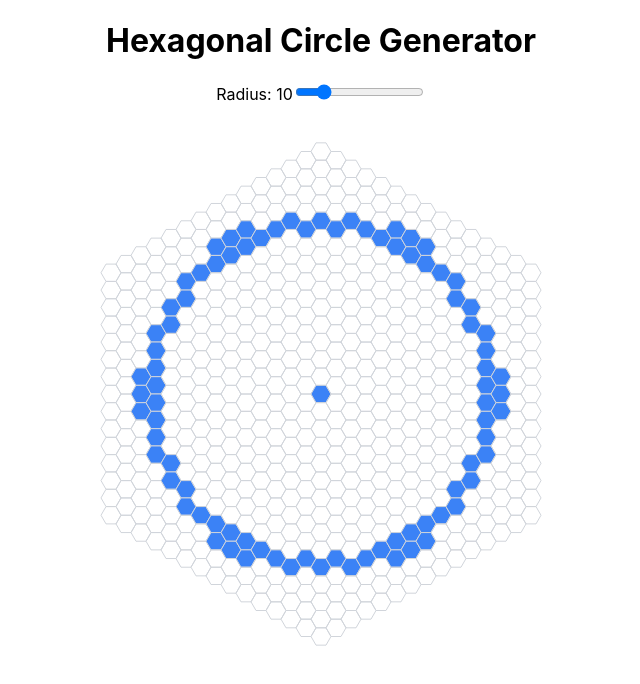
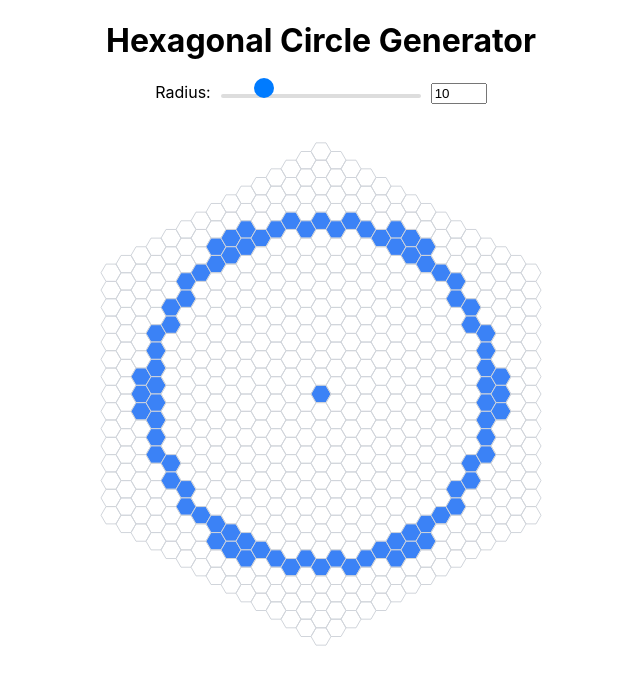
Before and after one commit to SirReal314/PlanetSmith-circle, a React (Create React App) app: page / in a window 1280 px wide. Shown: the top 684 px of the page, without its empty margins (319-959 px from the left). Built offline with nearby package versions, Linux system fonts and the light colour scheme.

Commit message:
Memoized to avoid lag (ty Wesley Coomans)

```diff
--- a/package.json
+++ b/package.json
@@ -39,5 +39,8 @@
       "last 1 firefox version",
       "last 1 safari version"
     ]
+  },
+  "devDependencies": {
+    "@types/lodash": "^4.17.10"
   }
 }
--- a/src/components/hexagonal-circle-generator.tsx
+++ b/src/components/hexagonal-circle-generator.tsx
@@ -1,35 +1,47 @@
 "use client";
 
-import { useState, useEffect } from 'react';
+import { useState, useMemo, useEffect } from 'react';
 import { Slider } from "./ui/slider";
 import { Label } from "./ui/label";
 
 export default function HexagonalCircleGenerator() {
-  const [radius, setRadius] = useState(10)
-  const [gridSize, setGridSize] = useState(21)
-  const maxRadius = 50
+  const [radius, setRadius] = useState(10);
+  const [displayedRadius, setDisplayedRadius] = useState(10);
+  const maxRadius = 50;
 
-  const hexSize = 10 // Size of hexagon (distance from center to corner)
-  const hexHeight = hexSize * 2
-  const hexWidth = Math.sqrt(3) * hexSize
+  const hexSize = 10; // Size of hexagon (distance from center to corner)
 
-  useEffect(() => {
+  // Memoized gridSize calculation
+  const gridSize = useMemo(() => {
     // Calculate grid size based on inradius
     // The inradius of a hexagon is (sqrt(3)/2) * circumradius
     // Add 4 to ensure there's always a border of hexagons around the circle
-    const circumradius = (2 / Math.sqrt(3)) * radius
-    setGridSize(Math.ceil(2 * circumradius) + 4)
-  }, [radius])
+    const circumradius = (2 / Math.sqrt(3)) * displayedRadius;
+    return Math.ceil(2 * circumradius) + 4;
+  }, [displayedRadius]);
 
-  const Hexagon = ({ x, y, isOnCircumference, isCenter }: { x: number; y: number; isOnCircumference: boolean; isCenter: boolean }) => {
+  // Hexagon component
+  const Hexagon = ({
+    x,
+    y,
+    isOnCircumference,
+    isCenter,
+  }: {
+    x: number;
+    y: number;
+    isOnCircumference: boolean;
+    isCenter: boolean;
+  }) => {
     const points = [
       [hexSize, 0],
-      [hexSize / 2, hexWidth / 2],
-      [-hexSize / 2, hexWidth / 2],
+      [hexSize / 2, Math.sqrt(3) * hexSize / 2],
+      [-hexSize / 2, Math.sqrt(3) * hexSize / 2],
       [-hexSize, 0],
-      [-hexSize / 2, -hexWidth / 2],
-      [hexSize / 2, -hexWidth / 2]
-    ].map(([px, py]) => `${px + x},${py + y}`).join(' ')
+      [-hexSize / 2, -Math.sqrt(3) * hexSize / 2],
+      [hexSize / 2, -Math.sqrt(3) * hexSize / 2],
+    ]
+      .map(([px, py]) => `${px + x},${py + y}`)
+      .join(' ');
 
     return (
       <polygon
@@ -38,22 +50,24 @@ export default function HexagonalCircleGenerator() {
         stroke="#d1d5db"
         strokeWidth="1"
       />
-    )
-  }
+    );
+  };
 
+  // Memoized hexagons generation to avoid unnecessary recalculations
+  const hexagons = useMemo(() => {
     const generateHexagonalCircle = () => {
-    const hexagons = []
-    const center = Math.floor(gridSize / 2)
+      const hexagons = [];
+      const center = Math.floor(gridSize / 2);
 
       for (let q = -center; q <= center; q++) {
         for (let r = -center; r <= center; r++) {
-        const s = -q - r
+          const s = -q - r;
           if (Math.abs(s) <= center) {
-          const x = hexSize * 3/2 * q
-          const y = hexSize * (Math.sqrt(3)/2 * q + Math.sqrt(3) * r)
-          const distance = Math.sqrt(q*q + r*r + s*s) / Math.sqrt(2)
-          const isOnCircumference = Math.abs(distance - radius) < 0.5
-          const isCenter = q === 0 && r === 0 && s === 0
+            const x = hexSize * (3 / 2) * q;
+            const y = hexSize * ((Math.sqrt(3) / 2) * q + Math.sqrt(3) * r);
+            const distance = Math.sqrt(q * q + r * r + s * s) / Math.sqrt(2);
+            const isOnCircumference = Math.abs(distance - displayedRadius) < 0.5;
+            const isCenter = q === 0 && r === 0 && s === 0;
             hexagons.push(
               <Hexagon
                 key={`${q},${r}`}
@@ -62,22 +76,43 @@ export default function HexagonalCircleGenerator() {
                 isOnCircumference={isOnCircumference}
                 isCenter={isCenter}
               />
-          )
+            );
           }
         }
       }
+      return hexagons;
+    };
 
-    return hexagons
+    return generateHexagonalCircle();
+  }, [displayedRadius, gridSize]);
+
+  // Effect to update displayedRadius with a delay
+  useEffect(() => {
+    const timer = setTimeout(() => {
+      setDisplayedRadius(radius);
+    }, 300);
+
+    return () => clearTimeout(timer);
+  }, [radius]);
+
+  // Manual input handler
+  const handleManualRadiusChange = (e: React.ChangeEvent<HTMLInputElement>) => {
+    const value = parseInt(e.target.value, 10);
+    if (!isNaN(value) && value >= 1 && value <= maxRadius) {
+      setRadius(value);
     }
+  };
 
-  const svgSize = (gridSize + 1) * hexSize * 2
+  const svgSize = (gridSize + 1) * hexSize * 2;
 
   return (
     <div className="flex flex-col items-center space-y-4 p-4">
       <h1 className="text-2xl font-bold">Hexagonal Circle Generator</h1>
-      <div className="w-full max-w-sm">
+
+      {/* Slider and Manual Input for Radius */}
+      <div className="flex items-center w-full max-w-sm space-x-6">
         <Label htmlFor="radius-slider" className="text-sm font-medium">
-          Radius: {radius}
+          Radius:
         </Label>
         <Slider
           id="radius-slider"
@@ -86,18 +121,29 @@ export default function HexagonalCircleGenerator() {
           step={1}
           value={[radius]}
           onValueChange={(value) => setRadius(value[0])}
-          className="mt-2"
+          className="flex-1"
+        />
+        <input
+          type="number"
+          min={1}
+          max={maxRadius}
+          value={radius}
+          onChange={handleManualRadiusChange}
+          className="w-20 border border-gray-300 p-2 rounded ml-2"
+          placeholder="Radius"
         />
       </div>
+
+      {/* SVG Rendering */}
       <div className="border border-gray-300 rounded-lg overflow-hidden bg-white">
         <svg
           width={svgSize}
           height={svgSize}
-          viewBox={`${-svgSize/2} ${-svgSize/2} ${svgSize} ${svgSize}`}
+          viewBox={`${-svgSize / 2} ${-svgSize / 2} ${svgSize} ${svgSize}`}
         >
-          {generateHexagonalCircle()}
+          {hexagons}
         </svg>
       </div>
     </div>
-  )
+  );
 }
--- a/src/components/ui/slider.tsx
+++ b/src/components/ui/slider.tsx
@@ -1,4 +1,5 @@
 import React from 'react';
+import '../../styles.css';
 
 export const Slider: React.FC<{
     id: string;
@@ -18,7 +19,8 @@ export const Slider: React.FC<{
             step={step}
             value={value[0]}
             onChange={(e) => onValueChange([Number(e.target.value)])}
-            className={`slider ${className}`}
+            className={`slider ${className} slider-custom`}
+            style={{ width: '200px', marginLeft: '10px', marginRight: '10px' }}
         />
     );
 };
--- /dev/null
+++ b/src/styles.css
@@ -0,0 +1,35 @@
+/* styles.css */
+.slider-custom {
+    -webkit-appearance: none;
+    appearance: none;
+    width: 100%;
+    height: 4px;
+    background: #ddd;
+    border-radius: 2px;
+    outline: none;
+    margin: 1;
+    position: relative;
+}
+
+/* Styling the slider thumb */
+.slider-custom::-webkit-slider-thumb {
+    -webkit-appearance: none;
+    appearance: none;
+    width: 20px;
+    height: 20px;
+    border-radius: 50%;
+    background: #007bff; /* Thumb color */
+    cursor: pointer;
+    position: relative;
+    top: -8px;
+}
+
+.slider-custom::-moz-range-thumb {
+    width: 15px;
+    height: 15px;
+    border-radius: 50%;
+    background: #007bff;
+    cursor: pointer;
+    position: relative;
+    top: -8px;
+}
```
Also changed, not shown: 1 other file (tests, documents, lock files or other folders). Lines whose indentation alone changed are shown as unchanged.
